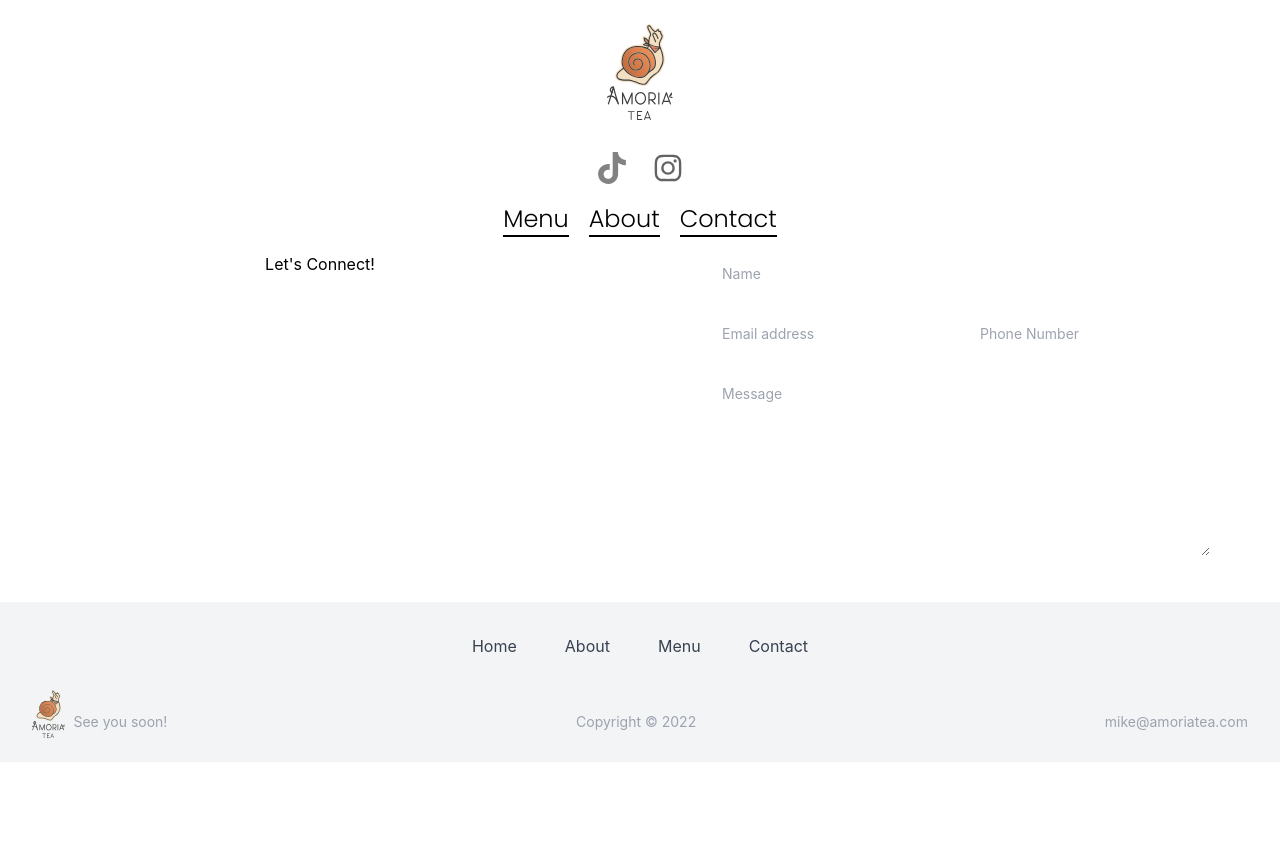
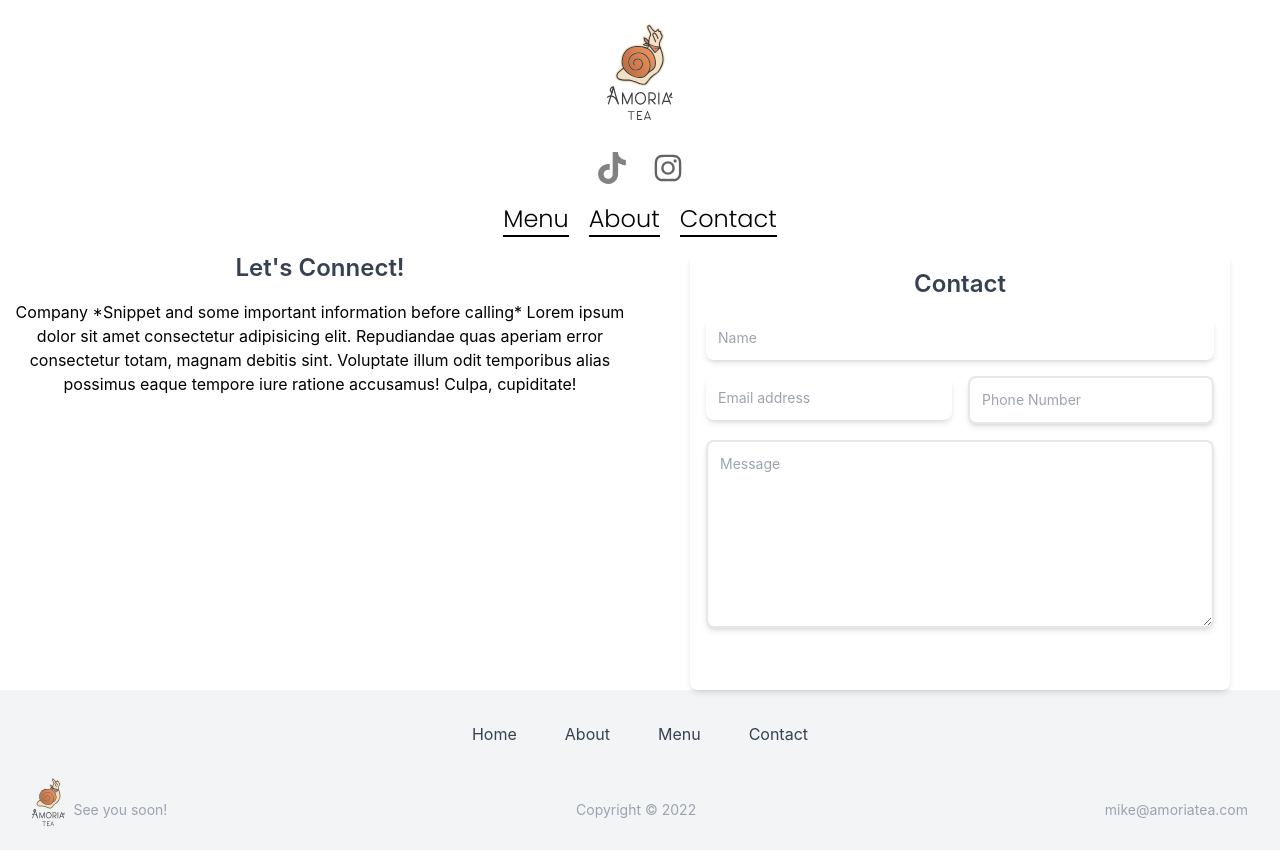
Before and after one commit to Amoria-Tea/amoria-web, a React (Create React App) app: page /contact in a window 1280 px wide. Before the commit the page ends 800 px from the top, so only its background shows below. Built offline with nearby package versions, Linux system fonts and the light colour scheme.

Commit message:
contact form ui completed

```diff
--- a/src/Components/Contact/Contact.js
+++ b/src/Components/Contact/Contact.js
@@ -1,70 +1,97 @@
-import React from 'react';
+import React, {useState} from 'react';
+
 
 function Contact(props) {
+  const [emailSent, setEmailSent] = useState(false);
+  const [name, setName] = useState("")
+  const [email, setEmail] = useState("")
+  const [phone, setPhone] = useState("");
+  const [message, setMessage] = useState("")
+
+  const onSubmit = (e) => {
+    return;
+  }
+
+
     return (
         <>
-        <div class="grid grid-cols-1 md:grid-cols-2">
-            <div class="flex justify-center">
-                <h1>
+        <div className="grid grid-cols-1 md:grid-cols-2">
+            <div>
+                <h1 class="flex justify-center pb-4 font-semibold text-gray-700 text-2xl">
                    Let's Connect!
                 </h1>
+                <p class="text-center">
+                    Company *Snippet and some important information before calling*
+                    Lorem ipsum dolor sit amet consectetur adipisicing elit. Repudiandae quas aperiam error consectetur totam, magnam debitis sint. Voluptate illum odit temporibus alias possimus eaque tempore iure ratione accusamus! Culpa, cupiditate!
+                </p>
             </div>
-            <div class="flex justify-center">
-                  <form class="space-y-4">
+            <div className="flex justify-center">
+            <form className="space-y-4 shadow-md p-4 rounded-lg" onSubmit={onSubmit}>
           <div>
-            <label class="sr-only" for="Name">Name</label>
+            <h1 className="flex justify-center pb-4 font-semibold text-gray-700 text-2xl">
+                Contact
+            </h1>
+            <label className="sr-only" htmlFor="Name">Name</label>
             <input
-              class="w-full rounded-lg border-gray-500 p-3 text-sm"
+              className="w-full rounded-lg shadow-md p-3 text-sm"
               pattern='^[A-Za-z]+(?:\s[A-Za-z]+)*$'
               placeholder="Name"
               type="text"
               id="name"
               name="from_name"
+              value={name}
+              onChange={(e) => setName(e.target.value)}
               required
             />
           </div>
 
-          <div class="grid grid-cols-1 gap-4 sm:grid-cols-2">
+          <div className="grid grid-cols-1 gap-4 sm:grid-cols-2">
             <div>
-              <label class="sr-only" for="email">Email</label>
+              <label className="sr-only" htmlFor="email">Email</label>
               <input
-                class="w-full rounded-lg border-gray-500 p-3 text-sm"
+                className="w-full rounded-lg shadow-md  p-3 text-sm"
                 placeholder="Email address"
                 type="email"
                 id="email"
                 pattern="^\b[A-Za-z0-9._%+-]+@[A-Za-z0-9.-]+\.[A-Z|a-z]{2,}\b$"
                 name="reply_to_email"
+                value={email}
+                onChange={(e) => setEmail(e.target.value)}
                 required
               />
             </div>
 
             <div>
-              <label class="sr-only" for="phone">Phone</label>
+              <label className="sr-only" htmlFor="phone">Phone</label>
               <input
-                class="w-full rounded-lg border-gray-500 p-3 text-sm"
+                className="w-full rounded-lg shadow-md  border-2 p-3 text-sm"
                 placeholder="Phone Number"
                 type="tel"
                 id="phone"
                 pattern='^\+?\d{1,3}[- ]?\d{3,4}[- ]?\d{4}$'
                 name="reply_to_number"
+                value={phone}
+                onChange={(e) => setPhone(e.target.value)}
                 required
               />
             </div>
           </div>
 
           <div>
-            <label class="sr-only" for="message">Message</label>
+            <label className="sr-only" htmlFor="message">Message</label>
 
             <textarea
-              class="w-full rounded-lg border-gray-500 p-3 text-sm"
+              className="w-full rounded-lg shadow-md border-2 p-3 text-sm"
               placeholder="Message"
               rows="8"
               id="message"
               name="message"
+              value={message}
+              onChange={(e) => setMessage(e.target.value)}
             ></textarea>
           </div>
 
-          <div class="mt-4">
+          <div className="mt-4">
             <button
               type="submit"
             >
```
